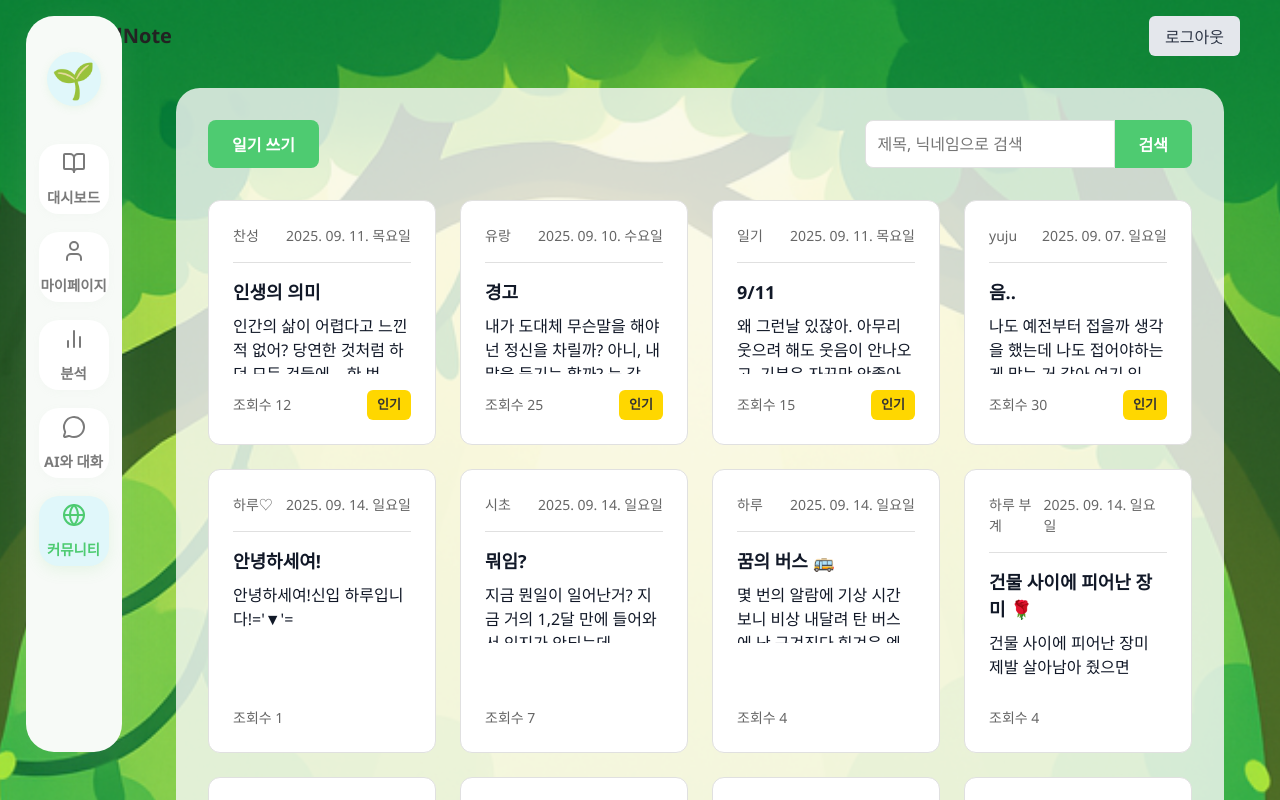
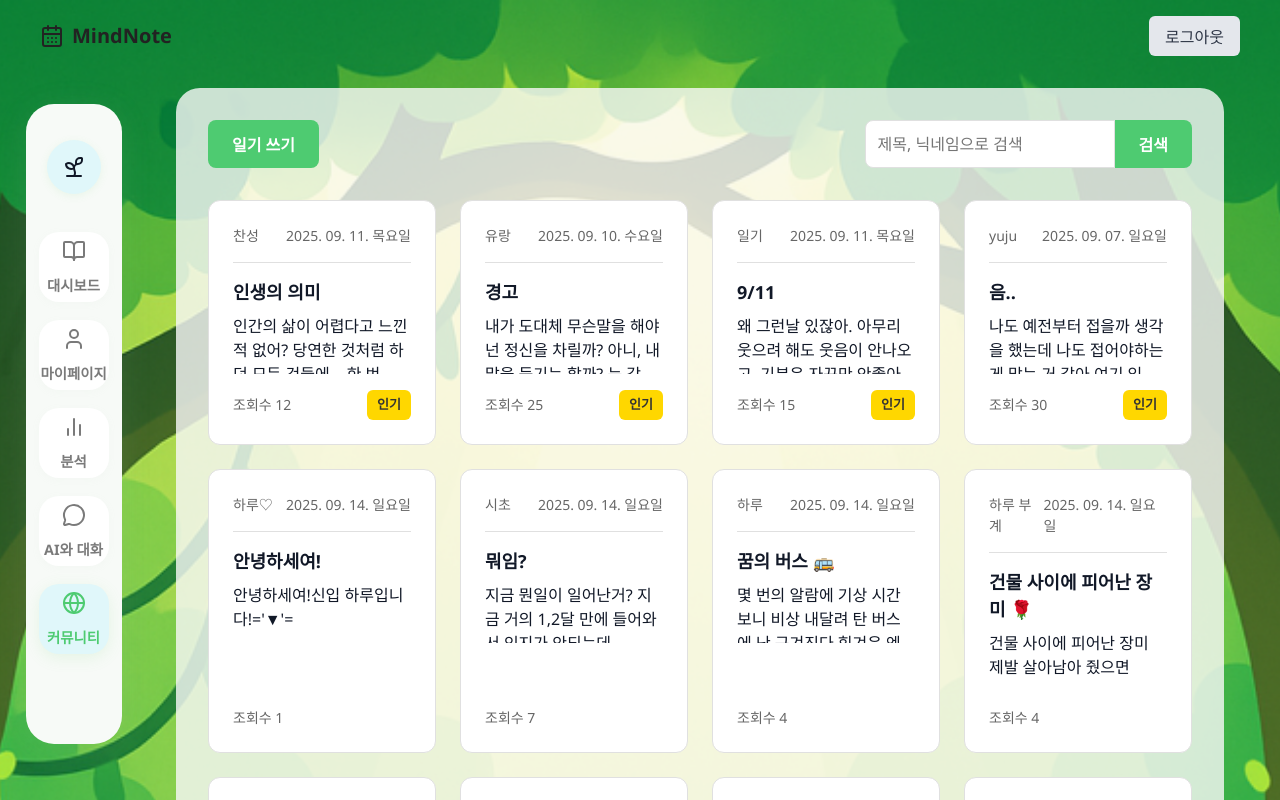
Before and after one commit to kss2002/AI_Diary-FE, a React (Vite) app: page /dashboard/community in a window 1280 px wide. Built offline with nearby package versions, Linux system fonts and the light colour scheme; sample sign-in values are in the browser's storage.

Commit message:
네비게이션쪽 스타일링 수정

```diff
--- a/src/components/Navigation.jsx
+++ b/src/components/Navigation.jsx
@@ -1,11 +1,13 @@
-import React from 'react';
+import { Sprout } from 'lucide-react';
 
 const Navigation = ({ active, onNav, navItems }) => {
   return (
     <>
       {/* PC: 왼쪽 고정 네비게이션 */}
       <nav className="side-nav">
-        <div className="nav-logo">🌱</div>
+        <div className="nav-logo">
+          <Sprout />
+        </div>
         <ul>
           {navItems.map((item) => (
             <li
--- a/src/styles/App.css
+++ b/src/styles/App.css
@@ -189,17 +189,16 @@ main {
   align-items: center;
   padding: 36px 0 0 0;
   position: fixed;
-  top: 0;
   left: 0;
-  height: 92vh;
+  height: 80vh;
   z-index: 100;
   box-shadow: 0 4px 32px 0 rgba(180, 200, 180, 0.1);
   border-radius: 28px;
   margin: 2vh 0 2vh 2vw;
-  transition: box-shadow 0.2s;
 }
+
 .nav-logo {
-  font-size: 2.2rem;
+  font-size: 2rem;
   margin-bottom: 38px;
   user-select: none;
   background: #e0f7fa;
```
